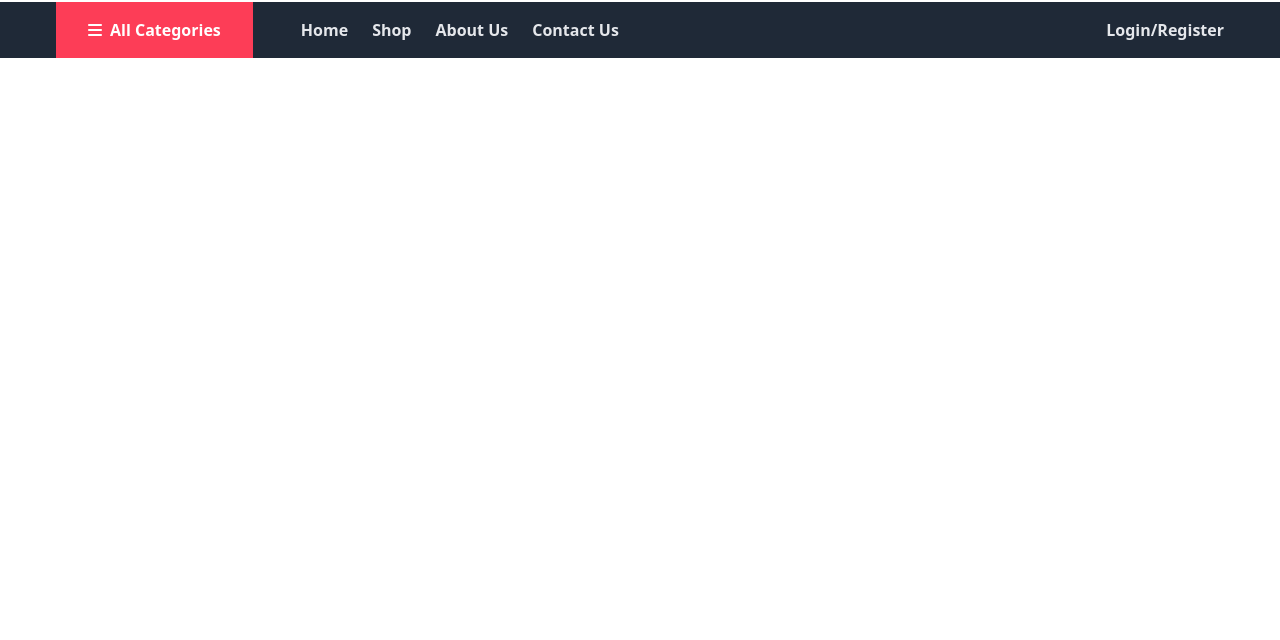
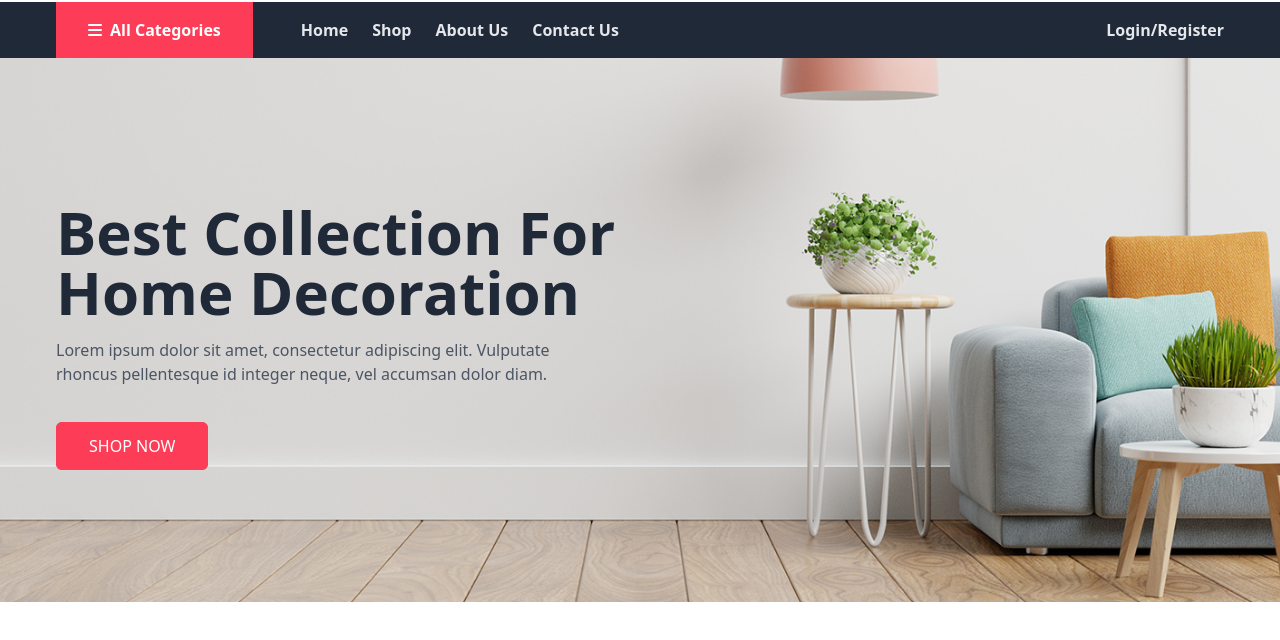
Before and after one commit to easylearningbd/tailwind-ecommerce-project, a website: page index.html in a window 1280 px wide. Shown: the part 80-720 px from the top of the page. Drawn offline with Linux system fonts and the light colour scheme.

Commit message:
75 Banner Setup

```diff
--- a/index.html
+++ b/index.html
@@ -167,8 +167,30 @@
           </div>
 
      </nav>
+       <!-- ---- End NavBar ----- -->
 
-       <!-- ---- End NavBar ----- -->
+        <!-- ---- Start Banner  ----- -->
+       <div class="bg-cover bg-no-repeat bg-center py-36 relative" style="background-image: url('/images/banner-bg.jpg');" >
+          <div class="container">
+               <!-- ---- Banner Content   ----- -->
+               <h1 class="xl:text-6xl md:text-5xl text-4xl text-gray-800 font-semibold mb-4 ">
+                    Best Collection For <br class="hidden sm:block "> Home Decoration
+               </h1>
+               <p class="text-base text-gray-600 leading-6 ">
+                    Lorem ipsum dolor sit amet, consectetur adipiscing elit. Vulputate <br class="hidden sm:block "> rhoncus pellentesque
+                    id
+                    integer neque, vel accumsan dolor diam.
+               </p>
+
+               <div class="mt-12">
+                    <a href="shop.html" class="bg-primary border border-primary text-white px-8 py-3 font-medium rounded-md uppercase hover:bg-transparent hover:text-primary transition " >
+                         Shop Now
+                    </a>
+               </div>
+                <!-- ---- Banner Content End  ----- -->
+          </div>
+       </div>
+         <!-- ---- End Banner ----- -->
 
 
 </body>
```
Also changed, not shown: output/tailwind.css.
